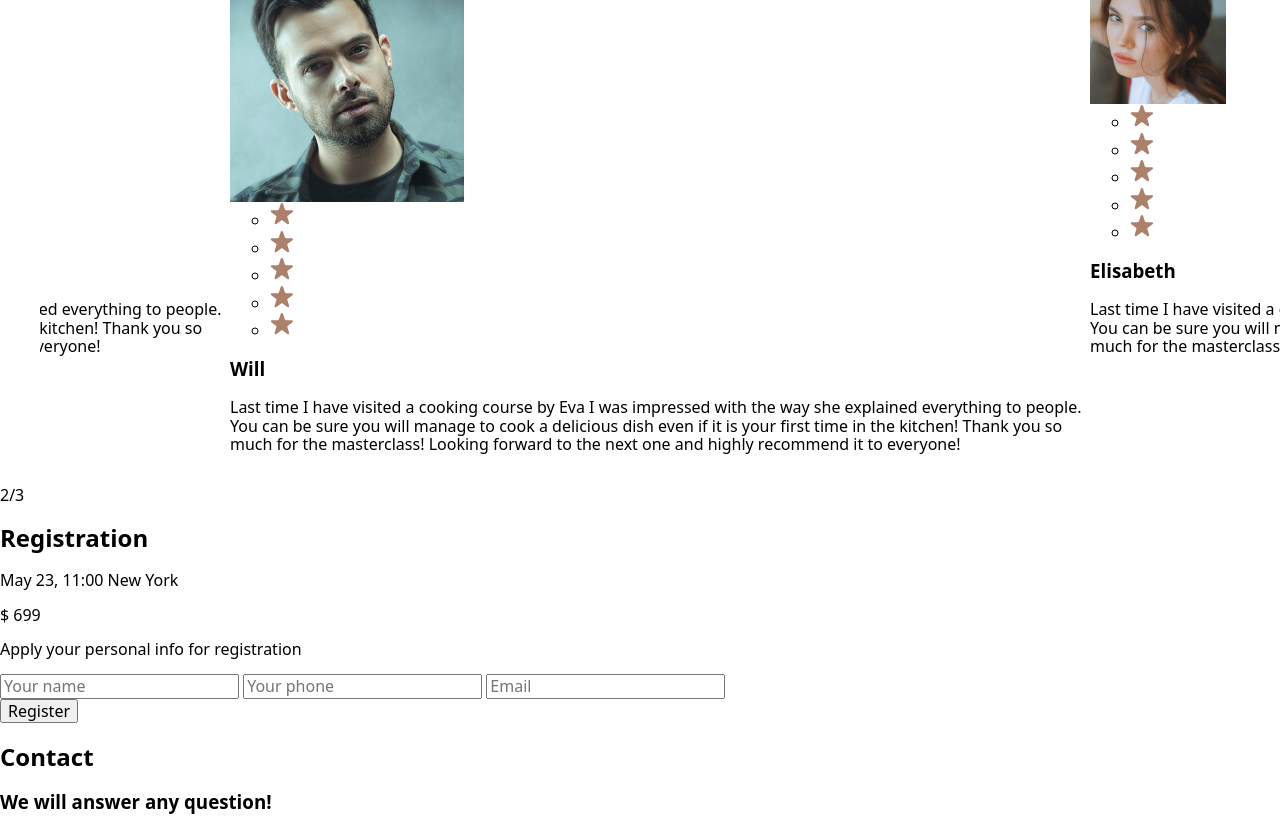
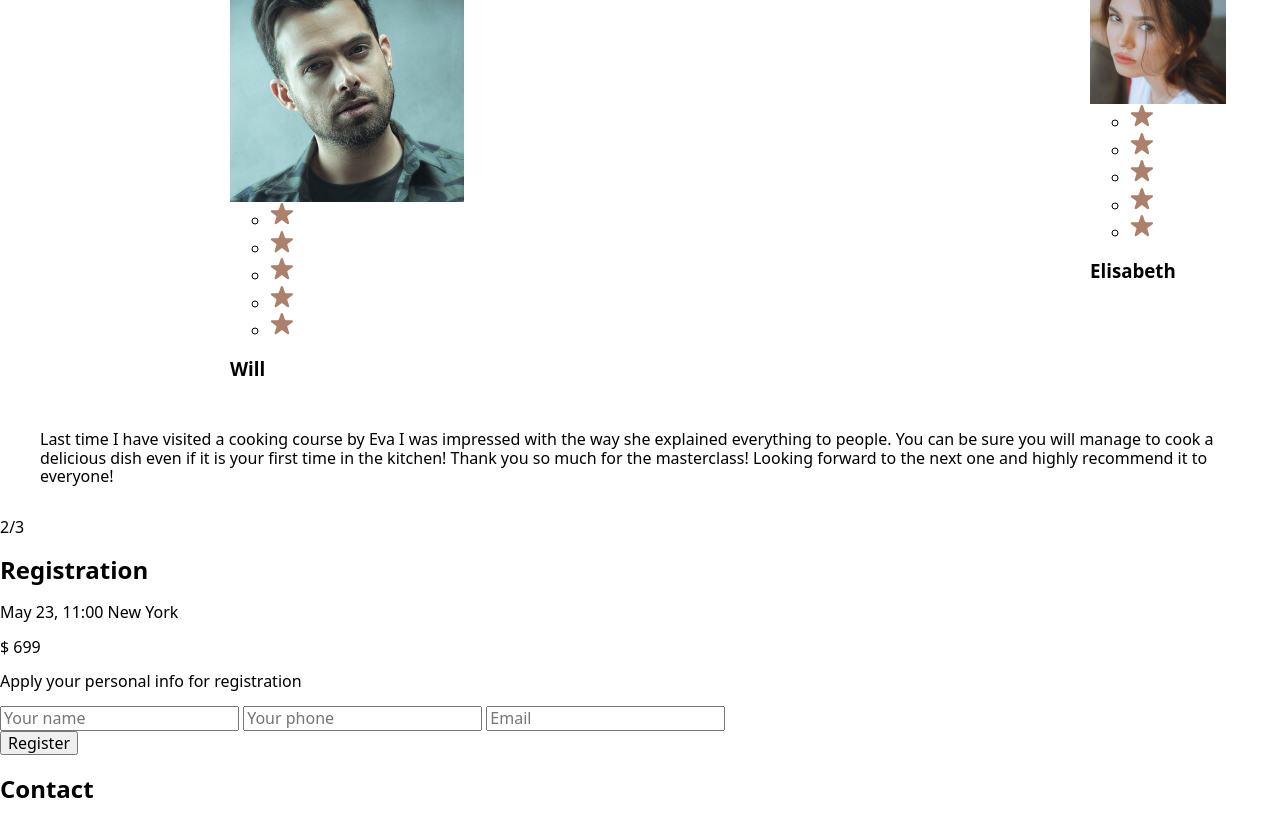
Before and after one commit to fessenko-tr/Donut-project, a website: page src/index.html in a window 1280 px wide. Shown: the part 2738-3554 px from the top of the page. Drawn offline with nearby package versions, Linux system fonts and the light colour scheme; files that its build step writes are made by us from their sources.

Commit message:
заканчивает оформление слайдера

```diff
--- a/src/js/slider.js
+++ b/src/js/slider.js
@@ -1,8 +1,17 @@
 var $status = $('.paging-info');
 var $slickElement = $('.reviews-list');
+var $slickComment = $('.reviews-comments');
 
 var scrollCount = null;
 var scroll = null;
+
+$slickComment.slick({
+  slidesToShow: 1,
+  infinite: false,
+  arrows: false,
+  initialSlide: 1,
+  asNavFor: $slickElement,
+});
 
 $slickElement.slick({
   slidesToShow: 1,
@@ -11,6 +20,7 @@ $slickElement.slick({
   infinite: false,
   arrows: false,
   initialSlide: 1,
+  asNavFor: $slickComment,
   responsive: [
     {
       breakpoint: 767,
--- a/src/partials/reviews.html
+++ b/src/partials/reviews.html
@@ -48,12 +48,6 @@
             </li>
           </ul>
           <h3 class="reviews-article-title">John</h3>
-          <p class="reviews-article-description">
-            Last time I have visited a cooking course by Eva I was impressed with the way she
-            explained everything to people. You can be sure you will manage to cook a delicious dish
-            even if it is your first time in the kitchen! Thank you so much for the masterclass!
-            Looking forward to the next one and highly recommend it to everyone!
-          </p>
         </article>
       </li>
       <li class="reviews-list-item">
@@ -103,12 +97,6 @@
             </li>
           </ul>
           <h3 class="reviews-article-title">Will</h3>
-          <p class="reviews-article-description">
-            Last time I have visited a cooking course by Eva I was impressed with the way she
-            explained everything to people. You can be sure you will manage to cook a delicious dish
-            even if it is your first time in the kitchen! Thank you so much for the masterclass!
-            Looking forward to the next one and highly recommend it to everyone!
-          </p>
         </article>
       </li>
       <li class="reviews-list-item">
@@ -158,15 +146,36 @@
             </li>
           </ul>
           <h3 class="reviews-article-title">Elisabeth</h3>
-          <p class="reviews-article-description">
-            Last time I have visited a cooking course by Eva I was impressed with the way she
-            explained everything to people. You can be sure you will manage to cook a delicious dish
-            even if it is your first time in the kitchen! Thank you so much for the masterclass!
-            Looking forward to the next one and highly recommend it to everyone!
-          </p>
         </article>
       </li>
     </ul>
+    <ul class="list reviews-comments">
+      <li>
+        <p class="reviews-article-description">
+          ONE ONE ONE I have visited a cooking course by Eva I was impressed with the way she
+          explained everything to people. You can be sure you will manage to cook a delicious dish
+          even if it is your first time in the kitchen! Thank you so much for the masterclass!
+          Looking forward to the next one and highly recommend it to everyone!
+        </p>
+      </li>
+      <li>
+        <p class="reviews-article-description">
+          Last time I have visited a cooking course by Eva I was impressed with the way she
+          explained everything to people. You can be sure you will manage to cook a delicious dish
+          even if it is your first time in the kitchen! Thank you so much for the masterclass!
+          Looking forward to the next one and highly recommend it to everyone!
+        </p>
+      </li>
+      <li>
+        <p class="reviews-article-description">
+          THREE THREE THREE a cooking course by Eva I was impressed with the way she explained
+          everything to people. You can be sure you will manage to cook a delicious dish even if it
+          is your first time in the kitchen! Thank you so much for the masterclass! Looking forward
+          to the next one and highly recommend it to everyone!
+        </p>
+      </li>
+    </ul>
+
     <div class="paging-info">2/3</div>
   </div>
 </section>
--- a/src/sass/layouts/_reviews.scss
+++ b/src/sass/layouts/_reviews.scss
@@ -78,14 +78,6 @@
     max-width: 186px;
     margin-top: 30px;
   }
-
-  .reviews-article-description {
-    display: none;
-  }
-
-  .slick-current .reviews-article-description {
-    display: block;
-  }
 }
 //1200
 @media screen and (min-width: 1200px) {
```
